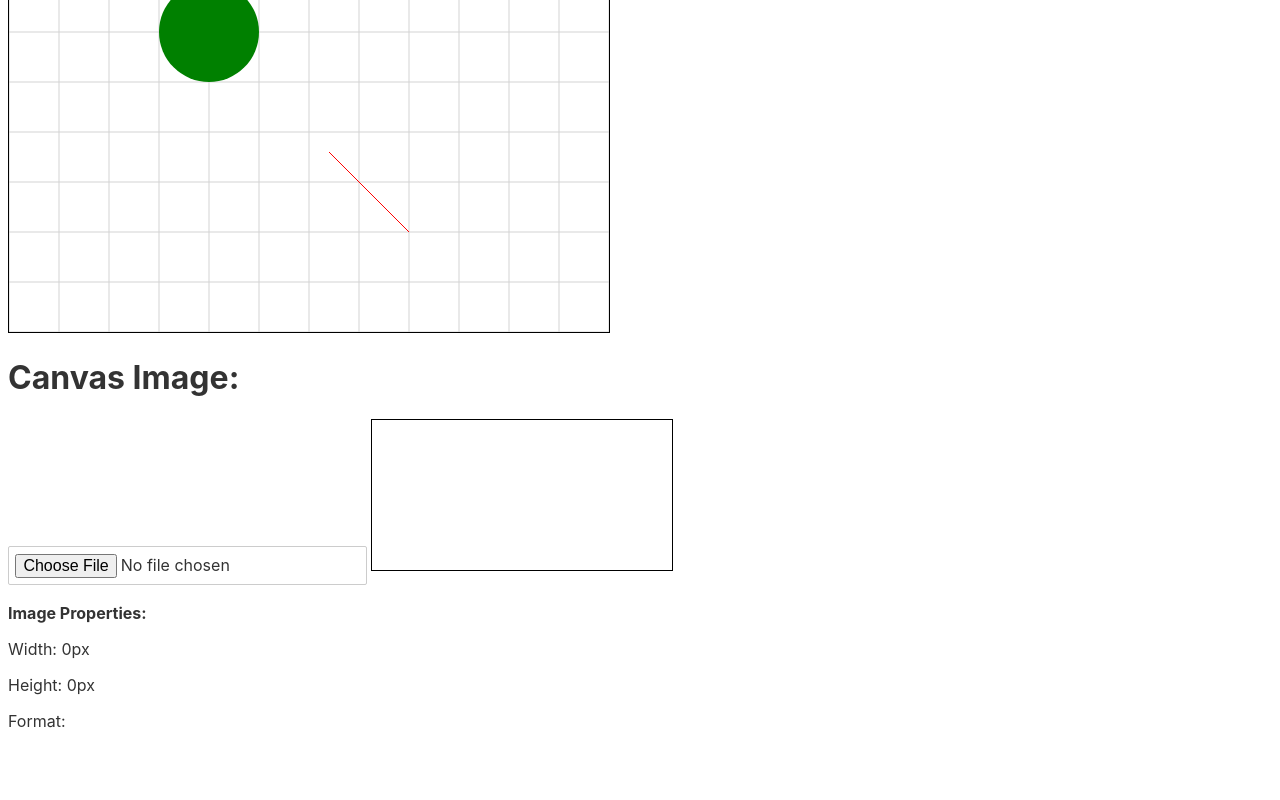
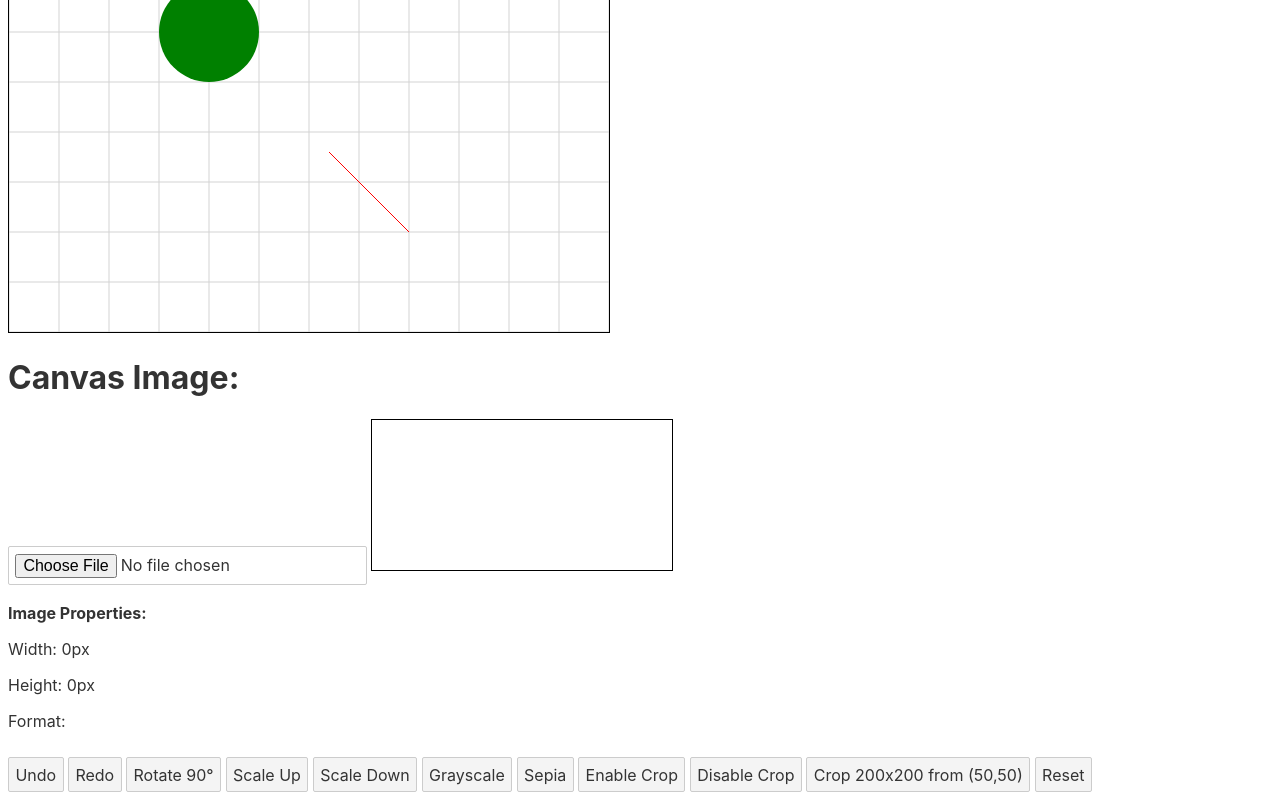
Before and after one commit to Ananyachy2001/svelte_api, a Svelte app: page / in a window 1280 px wide. Shown: the part 565-1365 px from the top of the page. Before the commit the page ends 1296 px from the top, so only its background shows below. Built offline with nearby package versions, Linux system fonts and the light colour scheme.

Commit message:
undo redo add

```diff
--- a/src/App.svelte
+++ b/src/App.svelte
@@ -22,6 +22,8 @@
 
 	<h1>Canvas Image:</h1>
 	<ImageCanvas />
+
+
 </main>
 
 <style>
--- a/src/ImageCanvas.svelte
+++ b/src/ImageCanvas.svelte
@@ -2,14 +2,65 @@
     import { onMount } from 'svelte';
 
     let canvas, context;
+    let offscreenCanvas = document.createElement('canvas');
+    let offscreenContext = offscreenCanvas.getContext('2d');
     let image = new Image();
     let imageProperties = {
         width: 0,
         height: 0,
         format: ''
     };
+    let rotation = 0;
+    let scale = 1;
+    let filter = '';
+    let crop = {
+        x: 0,
+        y: 0,
+        width: 100,
+        height: 100,
+        enabled: false
+    };
 
-    // Function to load and display the image
+    let history = [];
+    let historyIndex = -1;
+
+    function saveState() {
+        if (historyIndex + 1 < history.length) {
+            history.splice(historyIndex + 1);
+        }
+        history.push(JSON.stringify({
+            imageSrc: image.src,
+            rotation,
+            scale,
+            filter,
+            crop: { ...crop }
+        }));
+        historyIndex++;
+    }
+
+    function undo() {
+        if (historyIndex > 0) {
+            historyIndex--;
+            loadState(JSON.parse(history[historyIndex]));
+        }
+    }
+
+    function redo() {
+        if (historyIndex < history.length - 1) {
+            historyIndex++;
+            loadState(JSON.parse(history[historyIndex]));
+        }
+    }
+
+    function loadState(state) {
+        image.src = state.imageSrc;
+        rotation = state.rotation;
+        scale = state.scale;
+        filter = state.filter;
+        crop = { ...state.crop };
+        drawImage();
+    }
+
     function loadImage(event) {
         const file = event.target.files[0];
         if (file) {
@@ -19,45 +70,118 @@
                 imageProperties.width = image.width;
                 imageProperties.height = image.height;
                 imageProperties.format = file.type.split('/')[1];
+                crop.width = image.width;
+                crop.height = image.height;
                 drawImage();
+                saveState();
             };
         }
     }
 
-    // Function to draw the image on the canvas
     function drawImage() {
         if (context && image) {
             context.clearRect(0, 0, canvas.width, canvas.height);
-        canvas.width = image.width;
-        canvas.height = image.height;
-        context.drawImage(image, 0, 0);
+            if (!crop.enabled) {
+                canvas.width = image.width * scale;
+                canvas.height = image.height * scale;
+            } else {
+                canvas.width = crop.width * scale;
+                canvas.height = crop.height * scale;
+            }
+            context.save();
+            context.translate(canvas.width / 2, canvas.height / 2);
+            context.rotate((Math.PI / 180) * rotation);
+            context.scale(scale, scale);
+            context.filter = filter;
+            if (!crop.enabled) {
+                context.drawImage(image, -image.width / 2, -image.height / 2);
+            } else {
+                context.drawImage(image, crop.x, crop.y, crop.width, crop.height, -crop.width / 2, -crop.height / 2, crop.width, crop.height);
+            }
+            context.restore();
         }
     }
 
-    // Initialize canvas context after the canvas is mounted
     onMount(() => {
         if (canvas) {
             context = canvas.getContext('2d');
         }
     });
+
+    function rotate(degrees) {
+        rotation += degrees;
+        drawImage();
+        saveState();
+    }
+
+    function changeScale(factor) {
+        scale *= factor;
+        drawImage();
+        saveState();
+    }
+
+    function applyFilter(selectedFilter) {
+        filter = selectedFilter;
+        drawImage();
+        saveState();
+    }
+
+    function enableCrop() {
+        crop.enabled = true;
+        drawImage();
+        saveState();
+    }
+
+    function disableCrop() {
+        crop.enabled = false;
+        drawImage();
+        saveState();
+    }
+
+    function updateCrop(x, y, width, height) {
+        crop.x = x;
+        crop.y = y;
+        crop.width = width;
+        crop.height = height;
+        drawImage();
+        saveState();
+    }
+
+    function resetTransformations() {
+        rotation = 0;
+        scale = 1;
+        filter = '';
+        crop = { x: 0, y: 0, width: image.width, height: image.height, enabled: false };
+        drawImage();
+        saveState();
+    }
 </script>
 
 <input type="file" accept="image/*" on:change={loadImage}>
-  <canvas bind:this={canvas}></canvas> <!-- Correctly bind this to the canvas element -->
+<canvas bind:this={canvas}></canvas>
 <div>
     <strong>Image Properties:</strong>
     <p>Width: {imageProperties.width}px</p>
     <p>Height: {imageProperties.height}px</p>
     <p>Format: {imageProperties.format}</p>
 </div>
-
-
+<button on:click={undo}>Undo</button>
+<button on:click={redo}>Redo</button>
+<button on:click={() => rotate(90)}>Rotate 90°</button>
+<button on:click={() => changeScale(1.1)}>Scale Up</button>
+<button on:click={() => changeScale(0.9)}>Scale Down</button>
+<button on:click={() => applyFilter('grayscale(100%)')}>Grayscale</button>
+<button on:click={() => applyFilter('sepia(100%)')}>Sepia</button>
+<button on:click={enableCrop}>Enable Crop</button>
+<button on:click={disableCrop}>Disable Crop</button>
+<button on:click={() => updateCrop(50, 50, 200, 200)}>Crop 200x200 from (50,50)</button>
+<button on:click={resetTransformations}>Reset</button>
 
 <style>
     canvas {
         border: 1px solid black;
     }
-    div {
+    div, button {
         margin-top: 10px;
     }
 </style>
```
Lines whose indentation alone changed are shown as unchanged.
